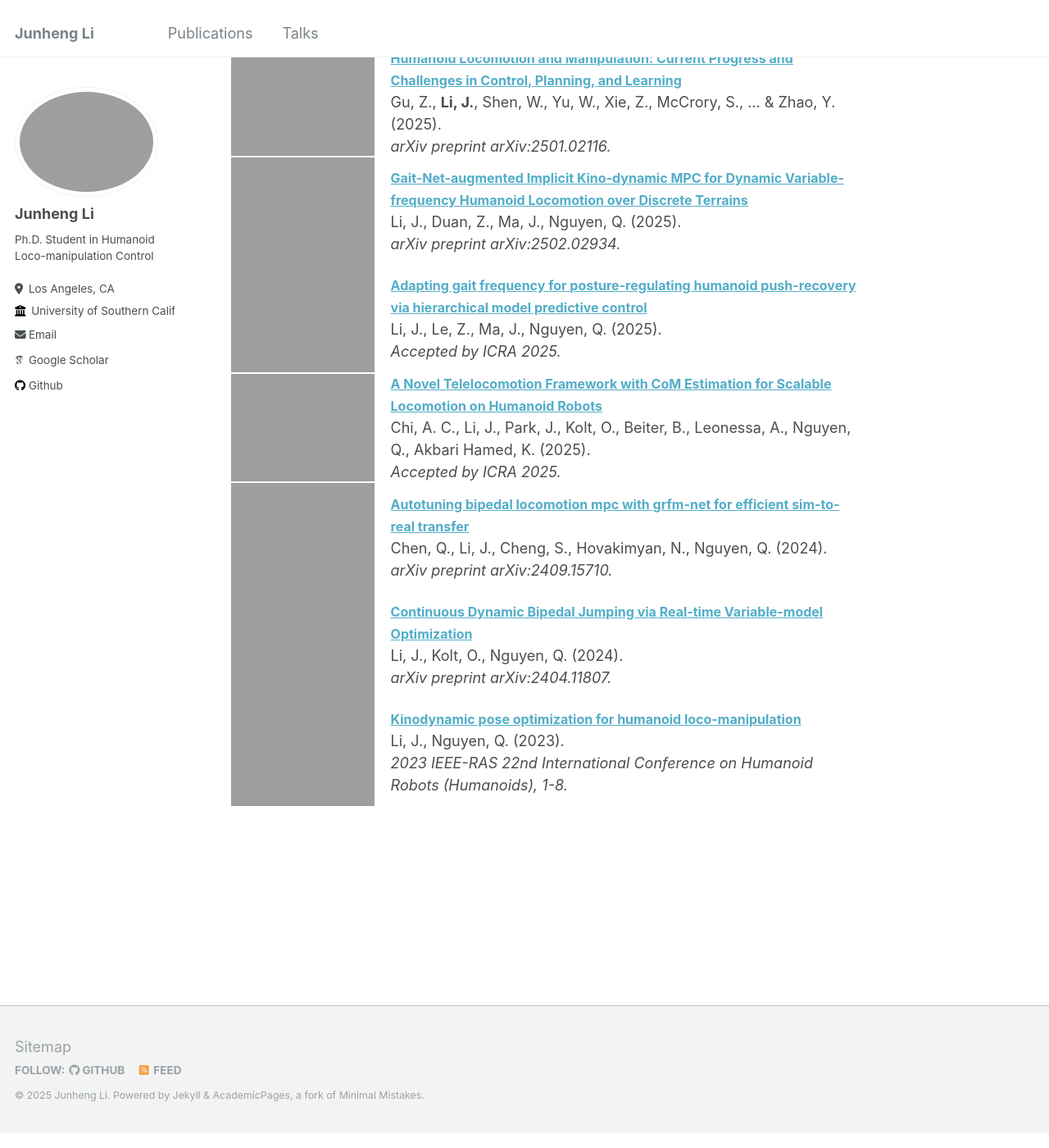
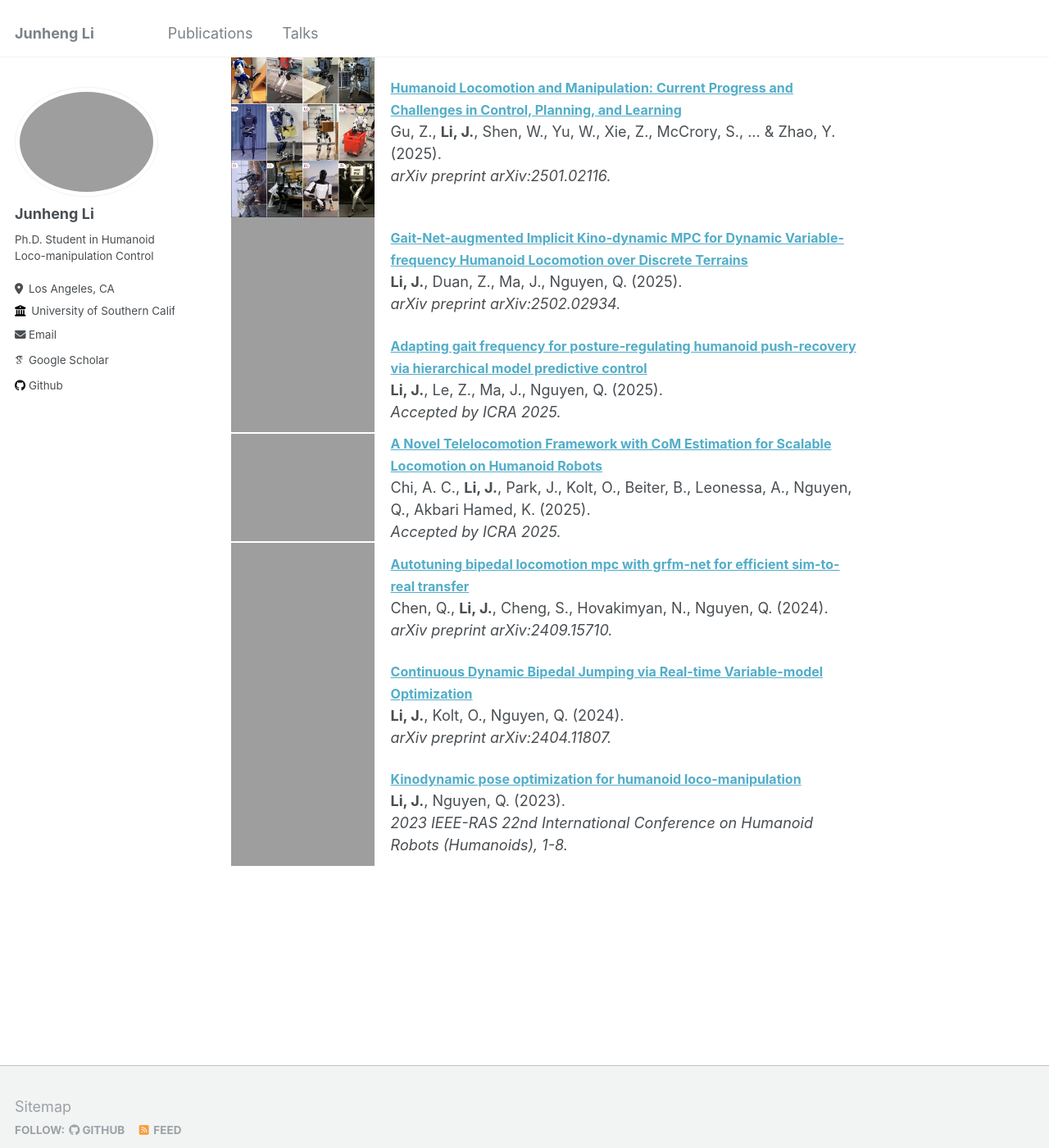
Before and after one commit to junhengl/junhengl.github.io, a Jekyll site: the page built from _pages/about.md, in a window 1280 px wide and 1400 px high, scrolled down 571 px. Shown: the whole window at 82% size. Built offline with Jekyll 4.4.1, drawn with Linux system fonts in a browser that asks for light colours; some web fonts are replaced.

Commit message:
Update about.md

```diff
--- a/_pages/about.md
+++ b/_pages/about.md
@@ -21,7 +21,7 @@ Publications and Projects
 ======
 
 <div style="display: flex; align-items: center;">
-  <img src="https://junhengl.github.io/images/adaptiveFreqMPC.gif" alt="GIF Description" width="175" style="margin-right: 20px;">
+  <img src="https://junhengl.github.io/images/survey.jpg" alt="GIF Description" width="175" style="margin-right: 20px;">
   <div>
     <a href="https://arxiv.org/abs/2501.02116" style="font-weight: bold; font-size: 16px;">
       Humanoid Locomotion and Manipulation: Current Progress and Challenges in Control, Planning, and Learning
@@ -34,78 +34,78 @@ Publications and Projects
 </div>
 
 <div style="display: flex; align-items: center;">
-  <img src="https://junhengl.github.io/images/adaptiveFreqMPC.gif" alt="GIF Description" width="175" style="margin-right: 20px;">
+  <img src="https://junhengl.github.io/images/gaitnet.gif" alt="GIF Description" width="175" style="margin-right: 20px;">
   <div>
     <a href="https://arxiv.org/abs/2502.02934" style="font-weight: bold; font-size: 16px;">
       Gait-Net-augmented Implicit Kino-dynamic MPC for Dynamic Variable-frequency Humanoid Locomotion over Discrete Terrains
     </a>
     <br>
-    Li, J., Duan, Z., Ma, J., Nguyen, Q. (2025).
+    <b>Li, J.</b>, Duan, Z., Ma, J., Nguyen, Q. (2025).
     <br>
     <i>arXiv preprint arXiv:2502.02934.</i>
   </div>
 </div>
 
 <div style="display: flex; align-items: center;">
-  <img src="https://junhengl.github.io/images/adaptiveFreqMPC.gif" alt="GIF Description" width="175" style="margin-right: 20px;">
+  <img src="https://junhengl.github.io/images/pushrecovery.gif" alt="GIF Description" width="175" style="margin-right: 20px;">
   <div>
     <a href="https://arxiv.org/abs/2409.14342" style="font-weight: bold; font-size: 16px;">
       Adapting gait frequency for posture-regulating humanoid push-recovery via hierarchical model predictive control
     </a>
     <br>
-    Li, J., Le, Z., Ma, J., Nguyen, Q. (2025).
+    <b>Li, J.</b>, Le, Z., Ma, J., Nguyen, Q. (2025).
     <br>
     <i>Accepted by ICRA 2025.</i>
   </div>
 </div>
 
 <div style="display: flex; align-items: center;">
-  <img src="https://junhengl.github.io/images/adaptiveFreqMPC.gif" alt="GIF Description" width="175" style="margin-right: 20px;">
+  <img src="https://junhengl.github.io/images/forcebot.gif" alt="GIF Description" width="175" style="margin-right: 20px;">
   <div>
     <a href="https://arxiv.org/abs/2404.11807" style="font-weight: bold; font-size: 16px;">
       A Novel Telelocomotion Framework with CoM Estimation for Scalable Locomotion on Humanoid Robots
     </a>
     <br>
-    Chi, A. C., Li, J., Park, J., Kolt, O., Beiter, B., Leonessa, A., Nguyen, Q., Akbari Hamed, K. (2025).
+    Chi, A. C., <b>Li, J.</b>, Park, J., Kolt, O., Beiter, B., Leonessa, A., Nguyen, Q., Akbari Hamed, K. (2025).
     <br>
     <i>Accepted by ICRA 2025.</i>
   </div>
 </div>
 
 <div style="display: flex; align-items: center;">
-  <img src="https://junhengl.github.io/images/adaptiveFreqMPC.gif" alt="GIF Description" width="175" style="margin-right: 20px;">
+  <img src="https://junhengl.github.io/images/difftune.gif" alt="GIF Description" width="175" style="margin-right: 20px;">
   <div>
     <a href="https://arxiv.org/abs/2409.15710" style="font-weight: bold; font-size: 16px;">
       Autotuning bipedal locomotion mpc with grfm-net for efficient sim-to-real transfer
     </a>
     <br>
-    Chen, Q., Li, J., Cheng, S., Hovakimyan, N., Nguyen, Q. (2024).
+    Chen, Q., <b>Li, J.</b>, Cheng, S., Hovakimyan, N., Nguyen, Q. (2024).
     <br>
     <i>arXiv preprint arXiv:2409.15710.</i>
   </div>
 </div>
 
 <div style="display: flex; align-items: center;">
-  <img src="https://junhengl.github.io/images/adaptiveFreqMPC.gif" alt="GIF Description" width="175" style="margin-right: 20px;">
+  <img src="https://junhengl.github.io/images/continuousJumping.gif" alt="GIF Description" width="175" style="margin-right: 20px;">
   <div>
     <a href="https://arxiv.org/abs/2312.11868" style="font-weight: bold; font-size: 16px;">
       Continuous Dynamic Bipedal Jumping via Real-time Variable-model Optimization
     </a>
     <br>
-    Li, J., Kolt, O., Nguyen, Q. (2024).
+    <b>Li, J.</b>, Kolt, O., Nguyen, Q. (2024).
     <br>
     <i>arXiv preprint arXiv:2404.11807.</i>
   </div>
 </div>
 
 <div style="display: flex; align-items: center;">
-  <img src="https://junhengl.github.io/images/adaptiveFreqMPC.gif" alt="GIF Description" width="175" style="margin-right: 20px;">
+  <img src="https://junhengl.github.io/images/boxpushing.gif" alt="GIF Description" width="175" style="margin-right: 20px;">
   <div>
     <a href="https://ieeexplore.ieee.org/document/9842786" style="font-weight: bold; font-size: 16px;">
       Kinodynamic pose optimization for humanoid loco-manipulation
     </a>
     <br>
-    Li, J., Nguyen, Q. (2023).
+    <b>Li, J.</b>, Nguyen, Q. (2023).
     <br>
     <i>2023 IEEE-RAS 22nd International Conference on Humanoid Robots (Humanoids), 1-8.</i>
   </div>
```
